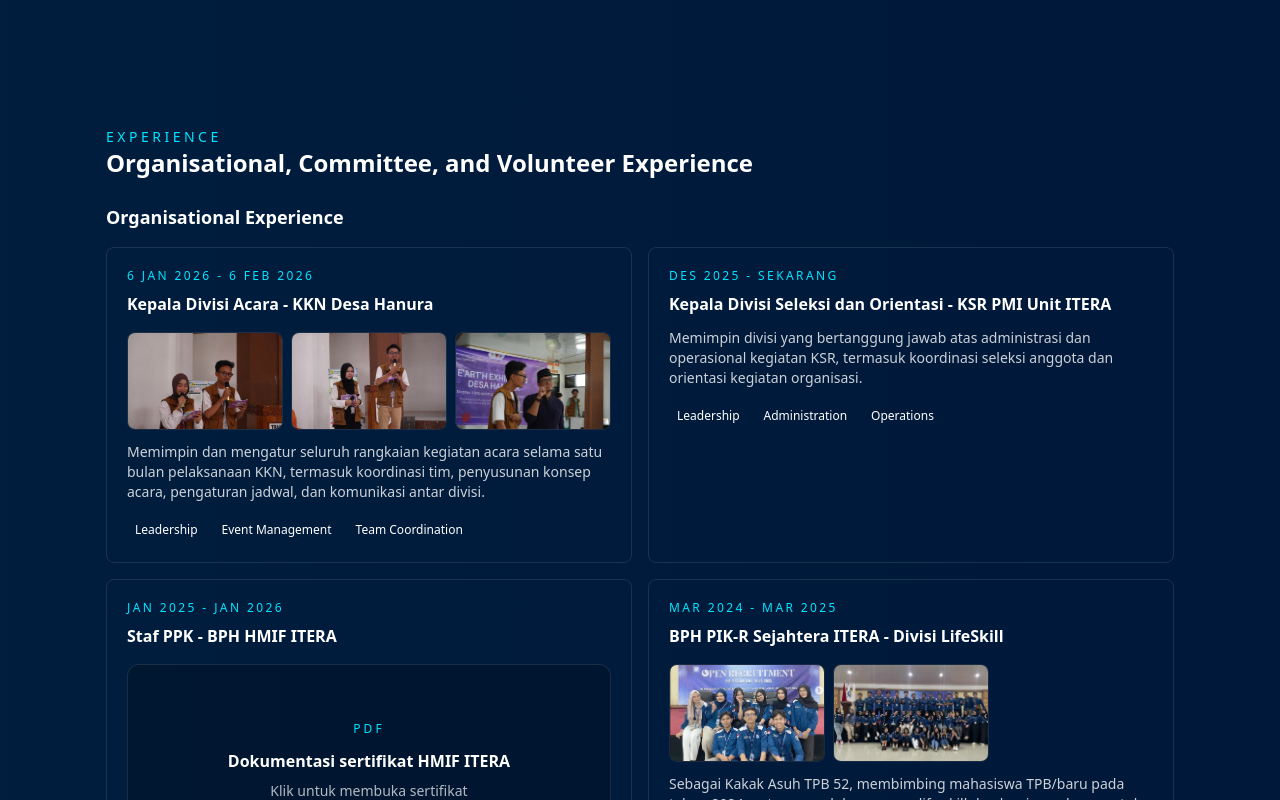
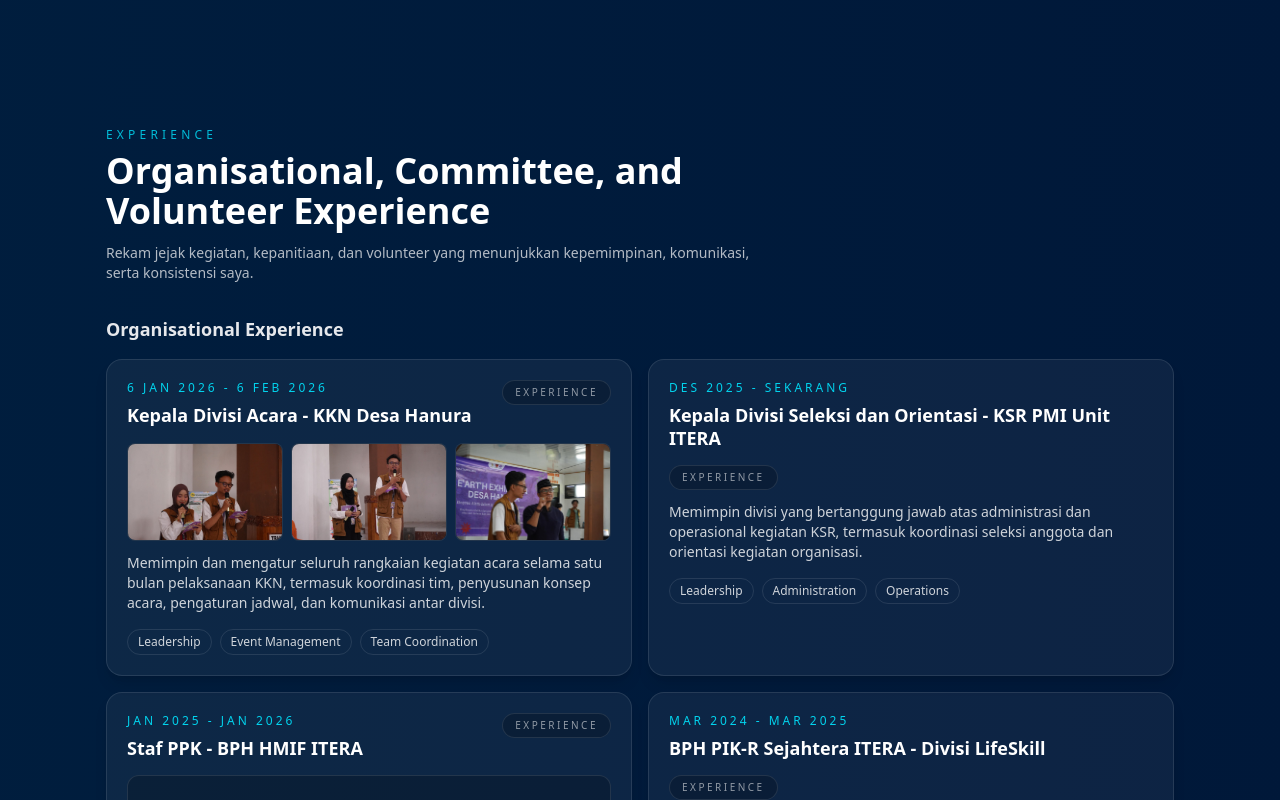
Before and after one commit to gusti06/Portofolio-Doni-Agus-Setiawan, a Next.js app: page / in a window 1280 px wide. Shown: the part 920-1720 px from the top of the page. Built offline with nearby package versions, Linux system fonts and the light colour scheme.

Commit message:
feat: polish timeline section

```diff
--- a/src/components/Timeline.tsx
+++ b/src/components/Timeline.tsx
@@ -318,13 +318,21 @@ export default function Timeline(){
 
   const renderCards = (items: Array<{ period: string; title: string; description: string; tags: string[]; image?: string; images?: string[]; imageAlt?: string; previewType?: 'image' | 'pdf' }>) => (
     <div className="grid gap-4 md:grid-cols-2">
-      {items.map((item) => (
-        <article key={`${item.title}-${item.period}`} className="p-5 bg-white/3 rounded-lg border border-white/10 hover:border-neon/40 transition-colors">
+      {items.map((item, index) => (
+        <article
+          key={`${item.title}-${item.period}`}
+          className="group rounded-2xl border border-white/10 bg-white/5 p-5 shadow-lg shadow-black/10 transition duration-300 hover:-translate-y-1 hover:border-neon/40 hover:bg-white/7"
+          data-aos={index % 2 === 0 ? 'fade-up' : 'fade-up'}
+          data-aos-delay={index * 70}
+        >
           <div className="flex items-start justify-between gap-4 flex-wrap">
             <div>
-              <p className="text-xs uppercase tracking-[0.2em] text-neon">{item.period}</p>
-              <h3 className="font-semibold mt-2">{item.title}</h3>
+              <p className="text-xs uppercase tracking-[0.25em] text-neon/90">{item.period}</p>
+              <h3 className="mt-2 text-lg font-semibold leading-tight group-hover:text-neon">{item.title}</h3>
             </div>
+            <span className="rounded-full border border-white/10 bg-black/20 px-3 py-1 text-[10px] uppercase tracking-[0.25em] text-white/55">
+              Experience
+            </span>
           </div>
           {item.image ? (
             item.previewType === 'pdf' ? (
@@ -363,7 +371,7 @@ export default function Timeline(){
           <p className="text-sm mt-3 text-white/80">{item.description}</p>
           <div className="mt-4 flex flex-wrap gap-2">
             {item.tags.map((tag) => (
-              <span key={tag} className="px-2 py-1 bg-white/6 rounded-full text-xs">
+              <span key={tag} className="rounded-full border border-white/10 bg-white/6 px-2.5 py-1 text-xs text-white/80 transition group-hover:border-neon/30 group-hover:text-neon">
                 {tag}
               </span>
             ))}
@@ -375,26 +383,27 @@ export default function Timeline(){
 
   return (
     <section id="leadership" className="py-16" data-aos="fade-up">
-      <div className="flex items-end justify-between gap-4 mb-6">
-        <div>
-          <p className="text-neon text-sm uppercase tracking-[0.25em]">Experience</p>
-          <h2 className="text-2xl font-bold">Organisational, Committee, and Volunteer Experience</h2>
-        </div>
+      <div className="mb-8 max-w-2xl">
+        <p className="text-xs uppercase tracking-[0.35em] text-neon/80">Experience</p>
+        <h2 className="mt-2 text-3xl font-bold md:text-4xl">Organisational, Committee, and Volunteer Experience</h2>
+        <p className="mt-3 text-sm text-white/70">
+          Rekam jejak kegiatan, kepanitiaan, dan volunteer yang menunjukkan kepemimpinan, komunikasi, serta konsistensi saya.
+        </p>
       </div>
 
       <div className="space-y-10">
         <section>
-          <h3 className="text-lg font-semibold mb-4">Organisational Experience</h3>
+          <h3 className="mb-4 text-lg font-semibold text-white/90">Organisational Experience</h3>
           {renderCards(organisationalExperience)}
         </section>
 
         <section>
-          <h3 className="text-lg font-semibold mb-4">Kepanitiaan</h3>
+          <h3 className="mb-4 text-lg font-semibold text-white/90">Kepanitiaan</h3>
           {renderCards(committeeExperience)}
         </section>
 
         <section>
-          <h3 className="text-lg font-semibold mb-4">Volunteer</h3>
+          <h3 className="mb-4 text-lg font-semibold text-white/90">Volunteer</h3>
           {renderCards(volunteerExperience)}
         </section>
       </div>
```
